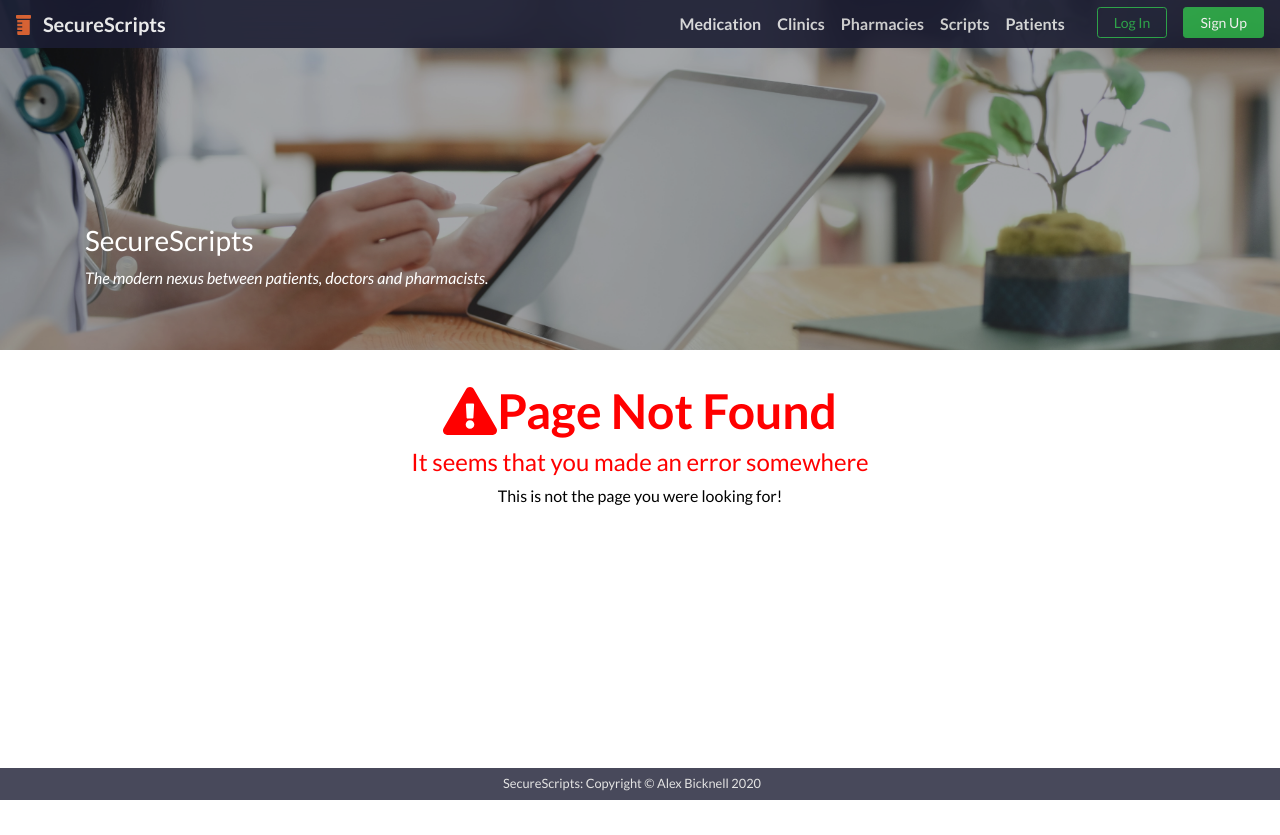
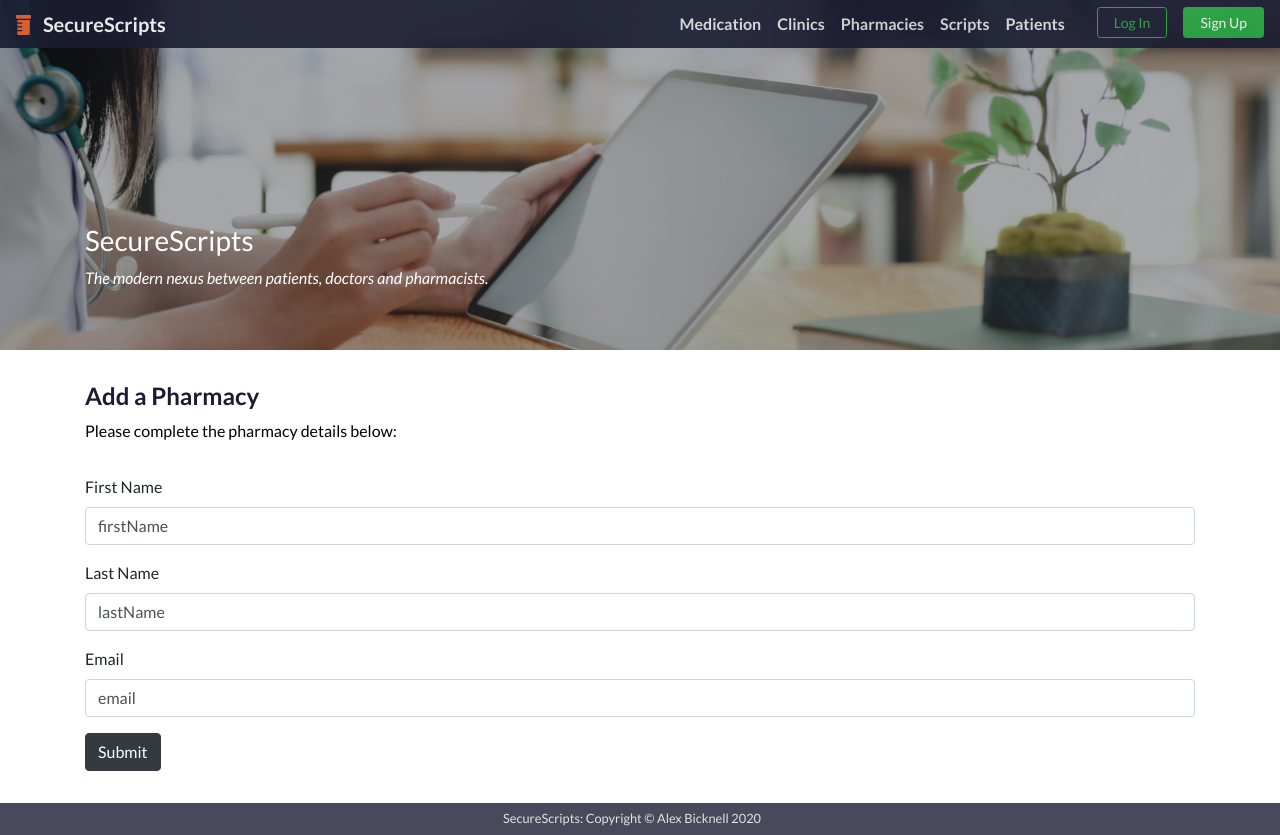
Before and after one commit to kuuzon/SecureScripts, a React (Create React App) app in the folder client/: page /pharmacies in a window 1280 px wide. Before the commit the page ends 800 px from the top, so only its background shows below. Built offline with nearby package versions, Linux system fonts and the light colour scheme.

Commit message:
CSS updates v3

```diff
--- a/client/src/App.js
+++ b/client/src/App.js
@@ -3,8 +3,9 @@ import React, {Fragment} from 'react';
 import { BrowserRouter as Router, Route, Switch } from 'react-router-dom';
 
 //Import custom components
-import Home from './components/Home';
-import NotFound from './components/NotFound';
+import Home from './components/views/Home';
+import Pharmacies from './components/views/Pharmacies';
+import NotFound from './components/views/NotFound';
 
 //Import layouts
 import './App.css';
@@ -23,6 +24,7 @@ function App() {
         <Router>
           <Switch>
             <Route exact path='/' component={Home}></Route>
+            <Route exact path='/pharmacies' component={Pharmacies}></Route>
             <Route component={NotFound}></Route>
           </Switch>
         </Router>
--- a/client/src/components/layout/BottomNav.js
+++ b/client/src/components/layout/BottomNav.js
@@ -10,10 +10,10 @@ const Styles = styled.div`
     .navbar {
         background-color: #1b1c32;
         height: 2rem;
-        position:absolute;
-        left:0;
-        bottom:0;
-        right:0;
+        position: relative;
+        overflow: hidden;
+        bottom: 0;
+        width: 100%;
         /* Scrolling opacity */
         backdrop-filter: saturate(180%) blur(20px);
         opacity: 0.80;
--- a/client/src/components/layout/Layout.js
+++ b/client/src/components/layout/Layout.js
@@ -1,10 +1,22 @@
 import React from 'react';
+
+//Import packages
+import styled from 'styled-components';
 import { Container } from 'react-bootstrap';
 
+//Custom styles
+const Styles = styled.div`
+    .container {
+        margin-bottom: 2rem;
+    }
+`;
+
 const Layout = props => (
-    <Container>
-        {props.children}
-    </Container>
+    <Styles>
+        <Container>
+            {props.children}
+        </Container>
+    </Styles>
 )
 
 export default Layout
--- a/client/src/components/layout/NavigationBar.js
+++ b/client/src/components/layout/NavigationBar.js
@@ -75,13 +75,13 @@ const NavigationBar = () => {
                             <Nav.Link href='/clinics'>Clinics</Nav.Link>
                         </Nav.Item>
                         <Nav.Item>
-                            <Nav.Link href='/pharm'>Pharmacies</Nav.Link>
+                            <Nav.Link href='/pharmacies'>Pharmacies</Nav.Link>
                         </Nav.Item>
                         <Nav.Item>
                             <Nav.Link href='/scripts'>Scripts</Nav.Link>
                         </Nav.Item>
                         <Nav.Item>
-                            <Nav.Link href='/scripts'>Patients</Nav.Link>
+                            <Nav.Link href='/patients'>Patients</Nav.Link>
                         </Nav.Item>
                         <Nav.Item>
                             <Button className="navbutton-login" variant="outline-success" size="sm">Log In</Button>
--- a/client/src/components/NotFound.js
+++ b/client/src/components/views/NotFound.js
@@ -29,7 +29,7 @@ const P = styled.p`
 
 const Styles = styled.div`
     .container {
-        padding-bottom: 1rem;
+        padding-bottom: 11rem;
     }
 `;
 
--- /dev/null
+++ b/client/src/components/views/Pharmacies.js
@@ -0,0 +1,67 @@
+//Import React
+import React, { Fragment, useState } from 'react';
+
+//Import packages
+import { Form, Button, Alert } from 'react-bootstrap';
+import styled from 'styled-components';
+import axios from 'axios';
+
+//Custom styles
+const H2 = styled.h2`
+    font-size: 1.5rem;
+    font-weight: bold;
+    color: #1b1c32;
+`;
+
+const P = styled.p`
+    font-size: 1rem;
+    color: black;
+    padding-bottom: 1rem;
+`;
+
+//Render
+const Pharmacies = () => {
+    return (
+<Fragment>
+            <H2>Add a Pharmacy</H2>
+            <P>Please complete the pharmacy details below:</P>
+
+            {/* Alert Display */}
+
+
+            {/* Form */}
+            <Form >
+                <Form.Group controlId="firstName">
+                    <Form.Label>First Name</Form.Label>
+                    <Form.Control
+                        type="text"
+                        placeholder="Enter first name"
+                        name="firstName"
+                        value="firstName"
+                    />
+                </Form.Group>
+                <Form.Group controlId="lastName">
+                    <Form.Label>Last Name</Form.Label>
+                    <Form.Control
+                        type="text"
+                        placeholder="Enter last name"
+                        name="lastName"
+                        value="lastName"
+                    />
+                </Form.Group>
+                <Form.Group controlId="email">
+                    <Form.Label>Email</Form.Label>
+                    <Form.Control
+                        type="email"
+                        placeholder="Enter email"
+                        name="email"
+                        value="email"
+                    />
+                </Form.Group>
+                <Button variant="dark" type="submit">Submit</Button>
+            </Form>
+        </Fragment>
+    )
+}
+
+export default Pharmacies
```
Also changed, not shown: client/src/components/views/Doctors.js (added, +19 -0 lines), client/src/components/views/Home.js (renamed from client/src/components/Home.js).
